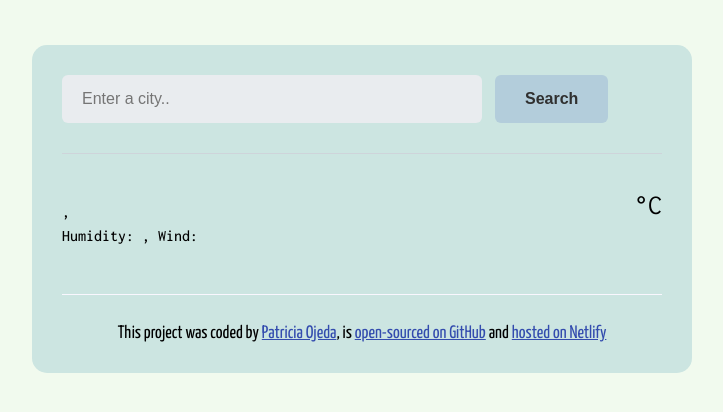
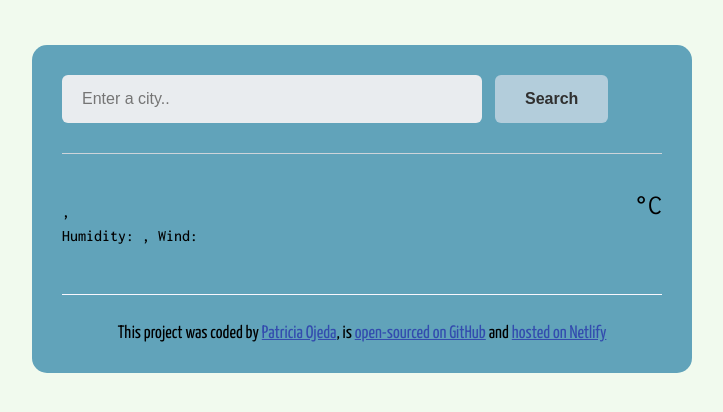
Before and after one commit to pataojeda/meteo-app, a plain HTML site: page index.html in a window 1280 px wide. Shown: the whole page, without its empty margins (278-1001 px from the left). Drawn offline with nearby package versions, Linux system fonts and the light colour scheme; no server answers; a web font is replaced by a local one.

Commit message:
update style.css

```diff
--- a/src/style.css
+++ b/src/style.css
@@ -8,7 +8,7 @@ a {
 }
 
 .weather-app {
-  background: #cce5e1;
+  background: #61a3ba;
   max-width: 600px;
   margin: 45px auto;
   box-shadow: 0 30px 50px #8338ec (65, 50, 100, 0.08);
```
